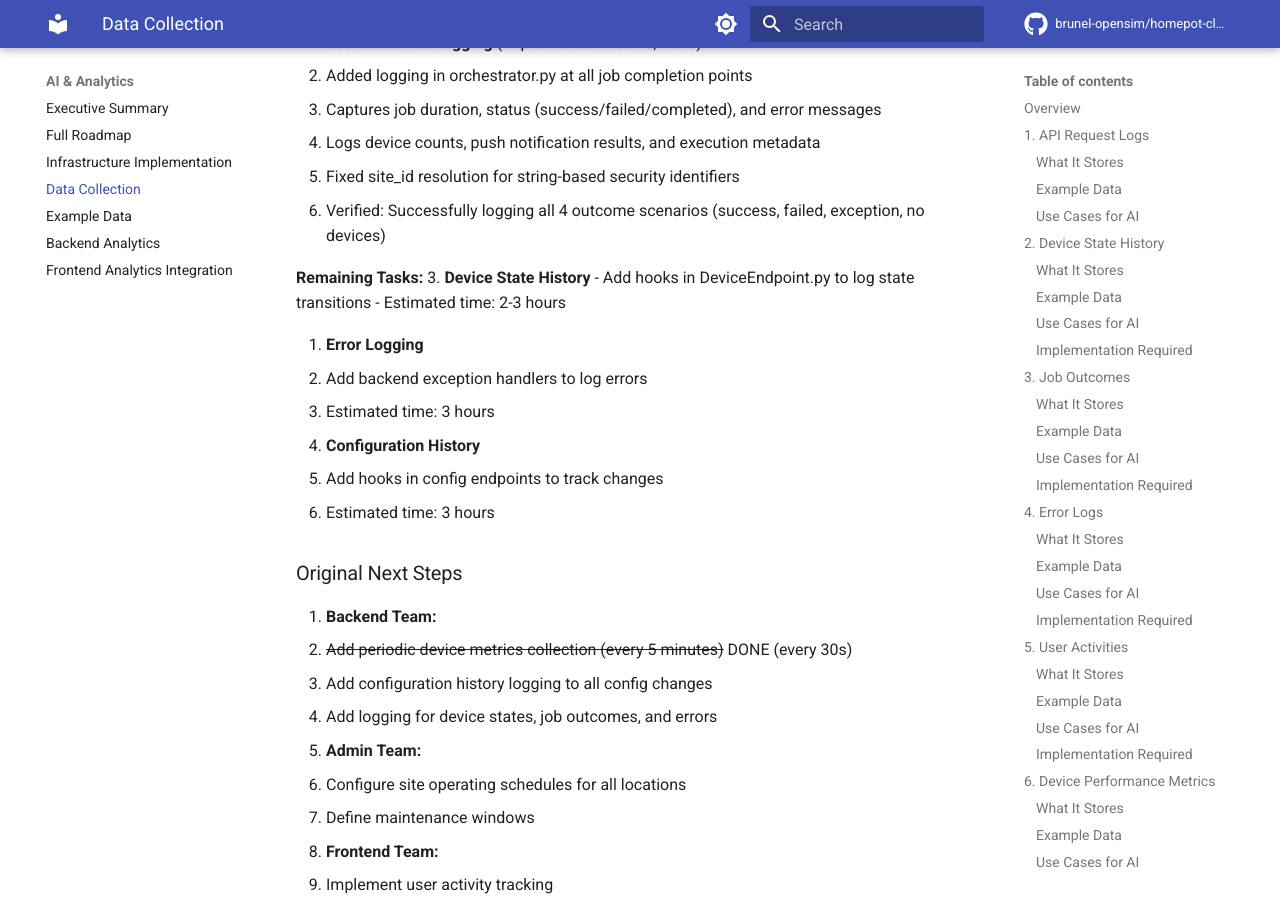
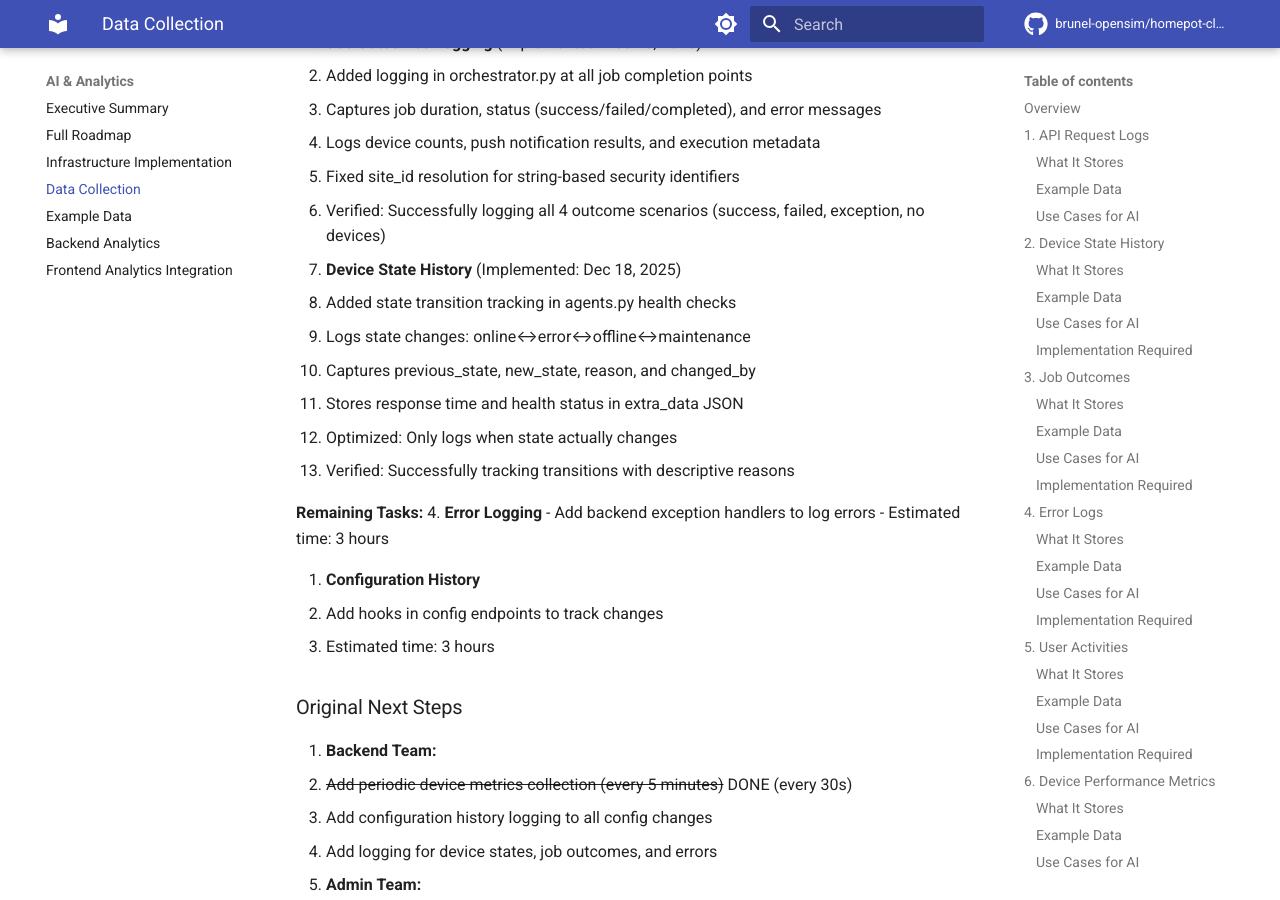
Before and after one commit to brunel-opensim/homepot-client, an MkDocs documentation site: the page built from docs/analytics-data-collection.md, in a window 1280 px wide and 900 px high, scrolled down 14959 px. Built offline with MkDocs 1.6.1 and Material for MkDocs 9.7.7, drawn with Linux system fonts in a browser that asks for light colours; comment, search, counter and statistics services are not loaded; the version menu is left out.

Commit message:
docs: Mark Task #3 (Device State History) as complete
- Add implementation details for state transition tracking
- Document state change scenarios and data captured
- Show optimization (only logs actual state changes)
- Update remaining tasks (2 left)

```diff
--- a/docs/analytics-data-collection.md
+++ b/docs/analytics-data-collection.md
@@ -644,11 +644,15 @@ This will:
    - Fixed site_id resolution for string-based security identifiers
    - Verified: Successfully logging all 4 outcome scenarios (success, failed, exception, no devices)
 
+3. **Device State History** (Implemented: Dec 18, 2025)
+   - Added state transition tracking in agents.py health checks
+   - Logs state changes: online↔error↔offline↔maintenance
+   - Captures previous_state, new_state, reason, and changed_by
+   - Stores response time and health status in extra_data JSON
+   - Optimized: Only logs when state actually changes
+   - Verified: Successfully tracking transitions with descriptive reasons
+
 **Remaining Tasks:**
-3. **Device State History**
-   - Add hooks in DeviceEndpoint.py to log state transitions
-   - Estimated time: 2-3 hours
-
 4. **Error Logging**
    - Add backend exception handlers to log errors
    - Estimated time: 3 hours
```
